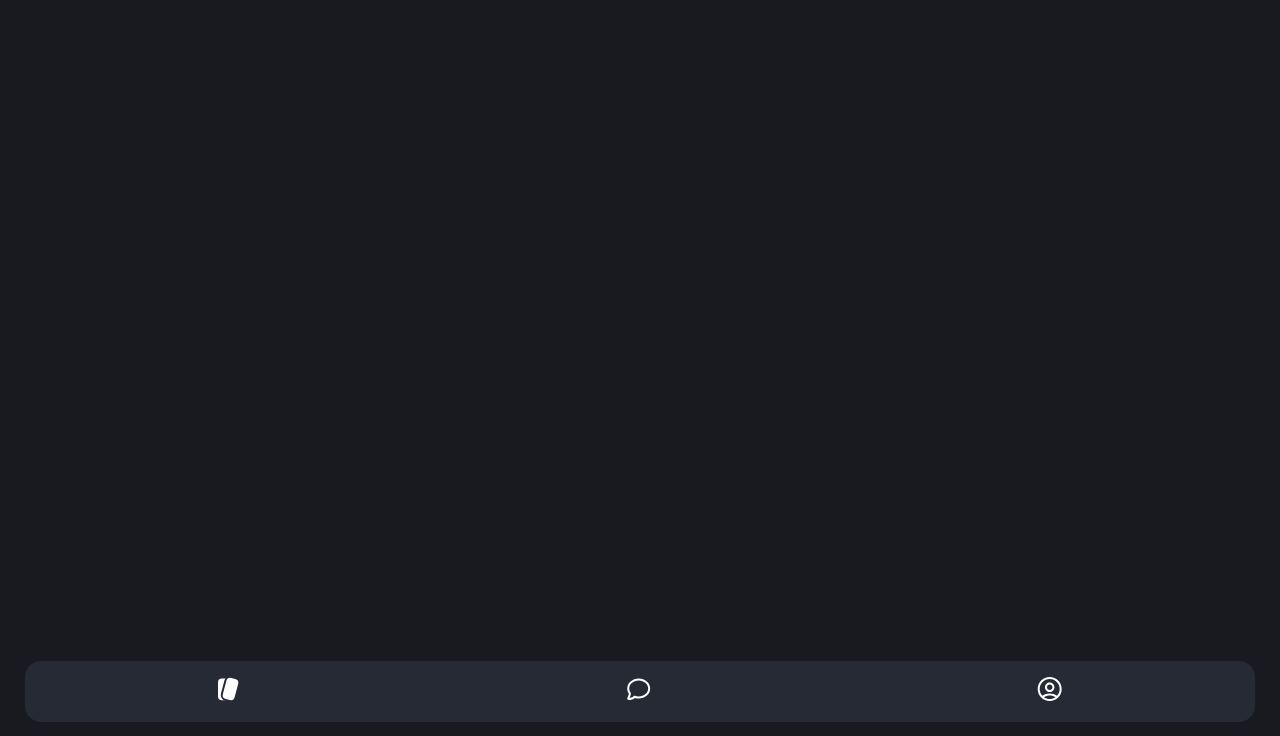
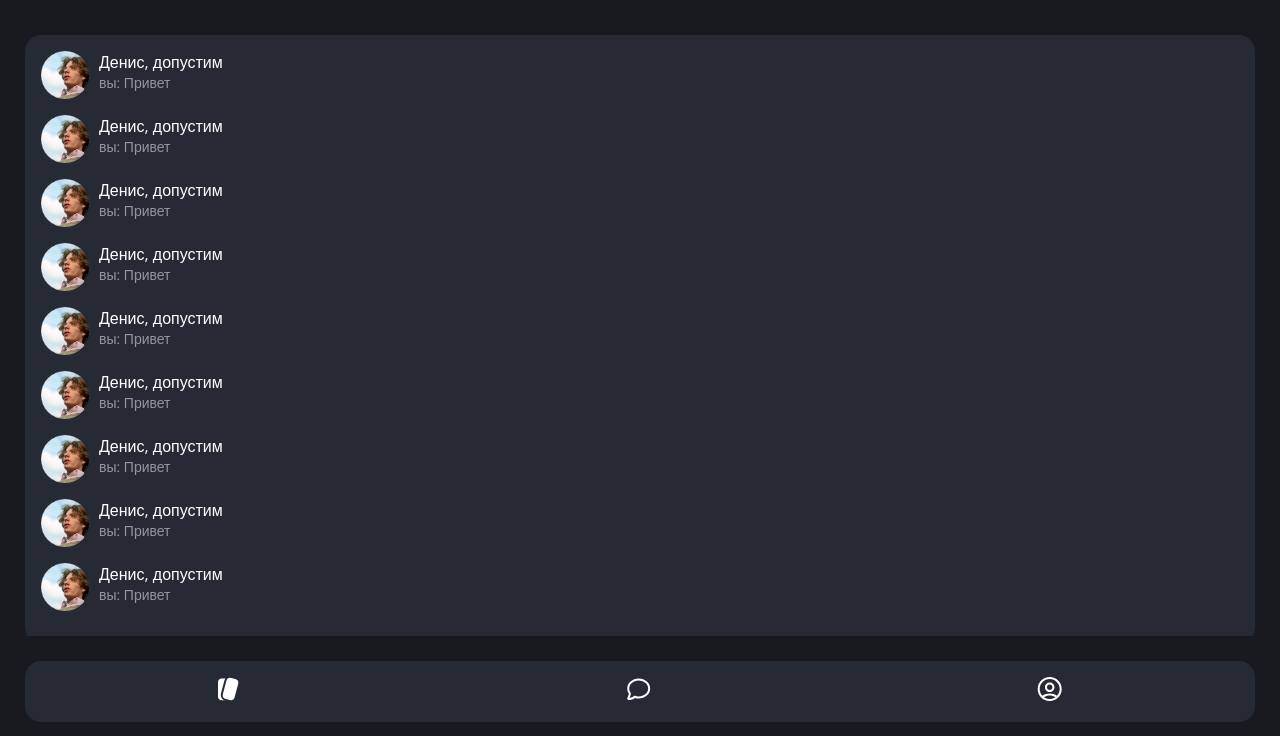
Before and after one commit to hhrum/team-project-search-gamers, a plain HTML site: page messages.html in a window 1280 px wide. Shown: the part 64-800 px from the top of the page. Drawn offline with nearby package versions, Linux system fonts and the light colour scheme.

Commit message:
Допустим накидал страницу сообщений

```diff
--- a/assets/styles/style.css
+++ b/assets/styles/style.css
@@ -27,7 +27,6 @@ body {
 
 
 
-/* Content */
 .content {
    position:fixed;
    left:0;
@@ -63,6 +62,28 @@ header {
    max-width: 36px;
    max-height: 36px;
 }
+
+
+
+/* Nav */
+nav {
+   position:fixed;
+   left:0;
+   right:0;
+   bottom:0;
+   height: var(--nav-height);
+}
+
+.nav__content {
+   display: flex;
+   align-items: center;
+   justify-content: space-around;
+   padding: 14px 0;
+
+   border-radius: 16px;
+   background-color: var(--main-color);
+}
+
 
 
 
@@ -105,6 +126,7 @@ header {
 .gamer-info__name {
    font-size: 18px;
 }
+
 .gamer-info__game {
    font-size: 14px;
    opacity: .5;
@@ -147,21 +169,34 @@ header {
 
 
 
-/* Nav */
-nav {
-   position:fixed;
-   left:0;
-   right:0;
-   bottom:0;
-   height: var(--nav-height);
+/* Message */
+.message__inner {
+   padding: 25px;
 }
 
-.nav__content {
-   display: flex;
-   align-items: center;
-   justify-content: space-around;
-   padding: 14px 0;
+.message__content {
+   padding: 16px;
 
    border-radius: 16px;
    background-color: var(--main-color);
 }
+
+.message__items {
+
+}
+
+.message__item {
+   display: flex;
+   margin-bottom: 16px;
+}
+
+.message__avatar {
+   margin-right: 10px;
+   width: 48px;
+   height: 48px;
+}
+
+.message__text {
+   font-size: 14px;
+   opacity: .5;
+}
--- a/messages.html
+++ b/messages.html
@@ -28,6 +28,93 @@
    </header>
 
 
+   <div class="content">
+      <div class="message__inner">
+
+         <div class="message__content">
+
+            <div class="message__items">
+
+               <div class="message__item">
+                  <img class="message__avatar" src="assets/img/avatar.png" alt="">
+
+                  <div class="message__info">
+                     <div class="message__user-name">Денис, допустим</div>
+                     <div class="message__text">вы: Привет</div>
+                  </div>
+               </div>
+               <div class="message__item">
+                  <img class="message__avatar" src="assets/img/avatar.png" alt="">
+
+                  <div class="message__info">
+                     <div class="message__user-name">Денис, допустим</div>
+                     <div class="message__text">вы: Привет</div>
+                  </div>
+               </div>
+               <div class="message__item">
+                  <img class="message__avatar" src="assets/img/avatar.png" alt="">
+
+                  <div class="message__info">
+                     <div class="message__user-name">Денис, допустим</div>
+                     <div class="message__text">вы: Привет</div>
+                  </div>
+               </div>
+               <div class="message__item">
+                  <img class="message__avatar" src="assets/img/avatar.png" alt="">
+
+                  <div class="message__info">
+                     <div class="message__user-name">Денис, допустим</div>
+                     <div class="message__text">вы: Привет</div>
+                  </div>
+               </div>
+               <div class="message__item">
+                  <img class="message__avatar" src="assets/img/avatar.png" alt="">
+
+                  <div class="message__info">
+                     <div class="message__user-name">Денис, допустим</div>
+                     <div class="message__text">вы: Привет</div>
+                  </div>
+               </div>
+               <div class="message__item">
+                  <img class="message__avatar" src="assets/img/avatar.png" alt="">
+
+                  <div class="message__info">
+                     <div class="message__user-name">Денис, допустим</div>
+                     <div class="message__text">вы: Привет</div>
+                  </div>
+               </div>
+               <div class="message__item">
+                  <img class="message__avatar" src="assets/img/avatar.png" alt="">
+
+                  <div class="message__info">
+                     <div class="message__user-name">Денис, допустим</div>
+                     <div class="message__text">вы: Привет</div>
+                  </div>
+               </div>
+               <div class="message__item">
+                  <img class="message__avatar" src="assets/img/avatar.png" alt="">
+
+                  <div class="message__info">
+                     <div class="message__user-name">Денис, допустим</div>
+                     <div class="message__text">вы: Привет</div>
+                  </div>
+               </div>
+               <div class="message__item">
+                  <img class="message__avatar" src="assets/img/avatar.png" alt="">
+
+                  <div class="message__info">
+                     <div class="message__user-name">Денис, допустим</div>
+                     <div class="message__text">вы: Привет</div>
+                  </div>
+               </div>
+
+            </div>
+         </div>
+
+      </div>
+   </div>
+
+
 
    <nav>
       <div class="container">
```
